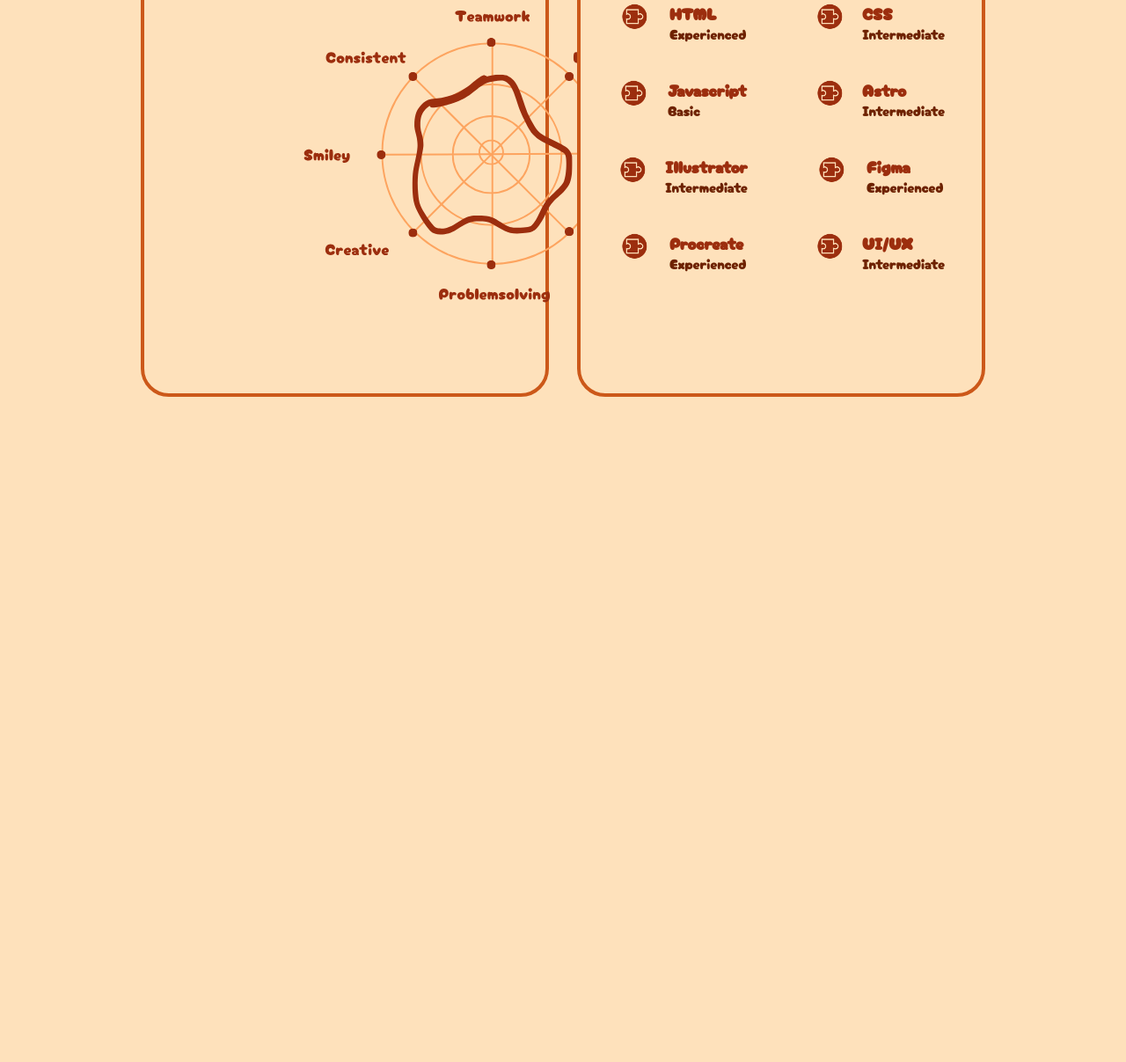
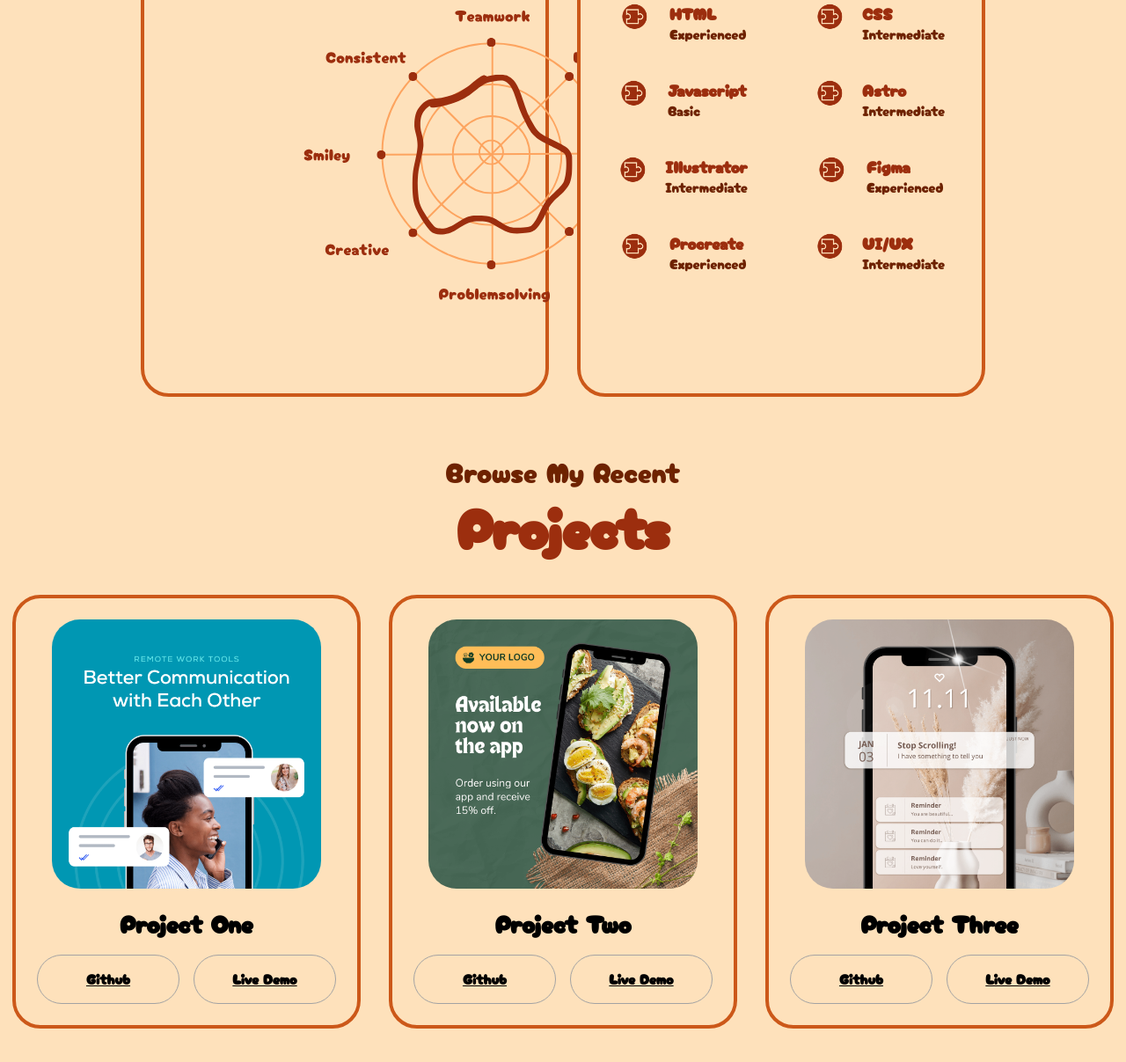
Before and after one commit to kezia-hansen/ppp, an Astro site: page / in a window 1280 px wide. Shown: the part 1064-2271 px from the top of the page at 88% size. Before the commit the page ends 1547 px from the top, so only its background shows below. Built offline with nearby package versions, Linux system fonts and the light colour scheme; Astro itself is replaced by a stand-in of ours.

Commit message:
addet placeholder billeder og stylet project section

```diff
--- a/src/components/MeSection.astro
+++ b/src/components/MeSection.astro
@@ -23,8 +23,6 @@
 </section>
 
 <style>
-  /* Me SECTION */
-
   #profile {
     display: flex;
     justify-content: center;
--- a/src/components/ProjectSection.astro
+++ b/src/components/ProjectSection.astro
@@ -0,0 +1,140 @@
+<section id="projects">
+  <p class="section__text__p1">Browse My Recent</p>
+  <h1 class="title">Projects</h1>
+  <div class="project-details-container">
+    <div class="about-containers">
+      <div class="details-container color-container">
+        <div class="article-container">
+          <img src="../img/project1.png" alt="Project 1" class="project-img" />
+        </div>
+        <h2 class="project-sub-title project-title">Project One</h2>
+        <div class="btn-container">
+          <a class="btn btn-color-2 project-btn" href="https://github.com/livzino/light_festival_liv.git">Github</a>
+          <a class="btn btn-color-2 project-btn" href="https://copenhagenlightfestival-gruppe4.netlify.app/">Live Demo</a>
+        </div>
+      </div>
+      <div class="details-container color-container">
+        <div class="article-container">
+          <img src="../img/project2.png" alt="Project 2" class="project-img" />
+        </div>
+        <h2 class="project-sub-title project-title">Project Two</h2>
+        <div class="btn-container">
+          <a class="btn btn-color-2 project-btn" href="https://github.com/misszarakarim/CA.git">Github</a>
+          <a class="btn btn-color-2 project-btn" href="https://ca-karrierekick.netlify.app/">Live Demo</a>
+        </div>
+      </div>
+      <div class="details-container color-container">
+        <div class="article-container">
+          <img src="../img/project3.png" alt="Project 3" class="project-img" />
+        </div>
+        <h2 class="project-sub-title project-title">Project Three</h2>
+        <div class="btn-container">
+          <a class="btn btn-color-2 project-btn" href="https://github.com/misszarakarim/kpop.git">Github</a>
+          <a class="btn btn-color-2 project-btn" href="https://the-korner.netlify.app/">Live Demo</a>
+        </div>
+      </div>
+    </div>
+  </div>
+</section>
+
+<style>
+  .section__text__p1 {
+    text-align: center;
+    color: #6e2200;
+    font-size: 2rem;
+  }
+
+  .title {
+    font-size: 4rem;
+    text-align: center;
+    color: #9c2e0e;
+  }
+
+  .about-containers {
+    gap: 2rem;
+    margin-bottom: 2rem;
+    margin-top: 2rem;
+  }
+
+  .about-containers,
+  .project-details-container {
+    display: flex;
+    justify-content: center;
+  }
+
+  .details-container {
+    padding: 1.5rem;
+    background: #fee1bb;
+    border-radius: 2rem;
+    border: #cc5819 0.3rem solid;
+    text-align: center;
+  }
+
+  .project-sub-title {
+    color: #cc5819;
+    font-size: 1.75rem;
+    margin-bottom: 2rem;
+  }
+
+  .project-img {
+    border-radius: 2rem;
+    width: 90%;
+    height: 90%;
+  }
+  .project-title {
+    margin: 1rem;
+    color: black;
+  }
+
+  /* BUTTONS */
+
+  .btn-container {
+    display: flex;
+    justify-content: center;
+    gap: 1rem;
+  }
+
+  .btn {
+    font-weight: 600;
+    transition: all 300ms ease;
+    padding: 1rem;
+    width: 8rem;
+    border-radius: 2rem;
+  }
+
+  .btn-color-1,
+  .btn-color-2 {
+    border: rgb(53, 53, 53) 0.1rem solid;
+  }
+
+  .btn-color-1:hover,
+  .btn-color-2:hover {
+    cursor: pointer;
+  }
+
+  .btn-color-1,
+  .btn-color-2:hover {
+    background: rgb(53, 53, 53);
+    color: white;
+  }
+
+  .btn-color-1:hover {
+    background: rgb(0, 0, 0);
+  }
+
+  .btn-color-2 {
+    background: none;
+  }
+
+  .btn-color-2:hover {
+    border: rgb(255, 255, 255) 0.1rem solid;
+  }
+
+  .btn-container {
+    gap: 1rem;
+  }
+  .project-btn {
+    color: black;
+    border-color: rgb(163, 163, 163);
+  }
+</style>
--- a/src/style.css
+++ b/src/style.css
@@ -26,7 +26,7 @@ p {
 
 /* TRANSITION */
 
-.btn {
+a.btn {
     transition: all 300ms ease;
 }
 
```
Also changed, not shown: public/img/checkmark.png (deleted), public/img/dotchart.svg (deleted), public/img/project1.png (added), public/img/project2.png (added), public/img/project3.png (added), public/img/tickets.png (deleted).
